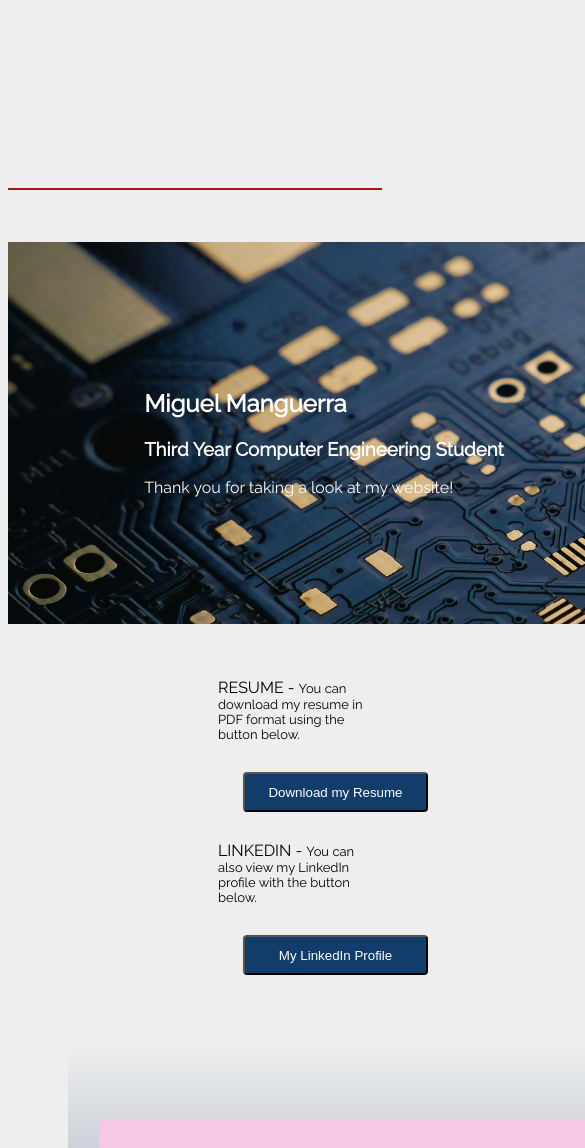
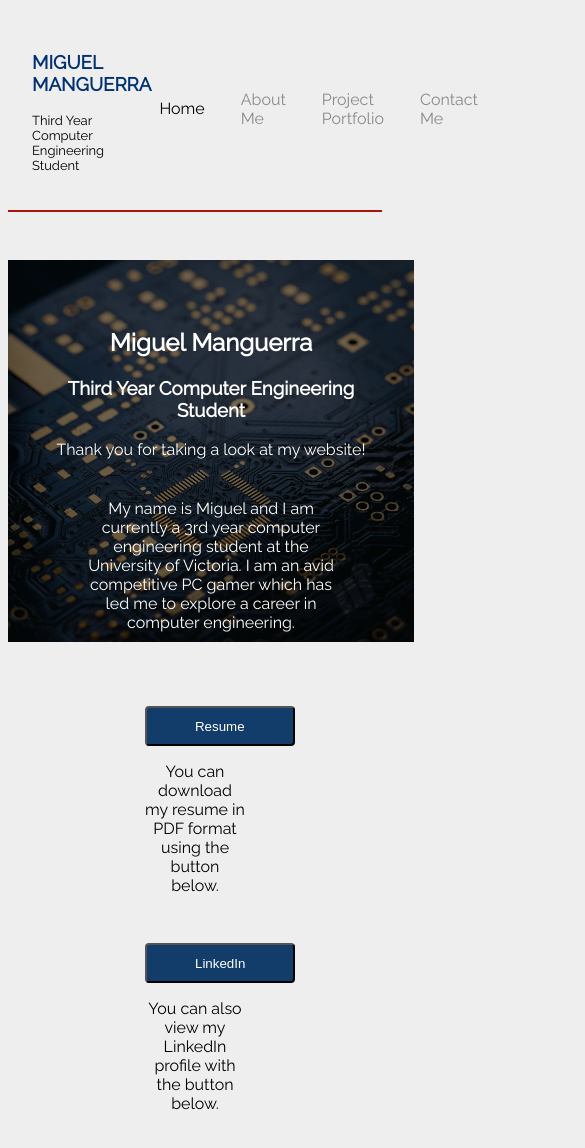
Before and after one commit to peterrwilson99/miguel-portfolio, a plain HTML site: page index.html in a window 390 px wide. Shown: the top 1148 px of the page, 585 px wide, since content can reach past the window. Drawn offline with Linux system fonts and the light colour scheme.

Commit message:
Pita changes

```diff
--- a/index.html
+++ b/index.html
@@ -12,12 +12,21 @@
 
 <body>
 
-    <div class="container">
+    <div class="container" id="toolbar">
         <div class="nav-wrapper">
+
+            <div class="left-side">
+                <div onclick="location.href='index.html';">
+                    <h3>MIGUEL MANGUERRA</h3>
+                    <p class="small-Header">Third Year Computer Engineering Student</p>
+                </div>
+
+            </div>
+
             <div class="right-side">
 
                 <div class="nav-link-wrapper active-nav-link">
-                    <a href="index.HTML">Home</a>
+                    <a href="index.html">Home</a>
                 </div>
 
                 <div class="nav-link-wrapper">
@@ -31,25 +40,17 @@
                 <div class="nav-link-wrapper">
                     <a href="contact.html">Contact Me</a>
                 </div>
-            </div>
 
-            <div class="left-side">
-                <div class="mig-Header">
-                    <h3>MIGUEL MANGUERRA<br></h3>
-                </div>
-
-                <div class="small-Header">
-                    <p><br>Third Year Computer Engineering Student</p>
-                </div>
             </div>
         </div>
 
-    <div class="border-top">
+        <div class="border-top">
 
+        </div>
     </div>
 
     <section id="page-header">
-        <div class="container-md">
+        <div class="bio-titles">
             <h1>
                 Miguel Manguerra
             </h1>
@@ -63,30 +64,34 @@
 
         <div class="mini-bio">
             <div class="p-sm">
-                My name is Miguel and I am currently a 3rd year computer engineering student at the University of Victoria. I am an avid competitive PC gamer which has led me to explore a career in computer engineering.
+                My name is Miguel and I am currently a 3rd year computer engineering student at the University of Victoria.
+                I am an avid competitive PC gamer which has led me to explore a career in computer engineering.
             </div>
         </div>
     </section>
 
     <section id="button-section">
-        <div>
-            <br>RESUME - <span id="smalltext">You can download my resume in PDF format using the button below. </span>
+
+        <div id="links-flex">
+
+            <div class="link-item">
+                <button type="button" class="btn btn-primary btn-lg">Resume</button>
+                <p>You can download my resume in PDF format using the button below.</p>
+            </div>
+
+            <div class="link-item">
+                <button type="button" class="btn btn-primary btn-lg"><a href="https://www.linkedin.com/in/miguelmanguerra/">LinkedIn</a></button>
+                <p>You can also view my LinkedIn profile with the button below.</p>
+            </div>
+
         </div>
-        <div>
-            <button type="button" class="btn btn-primary btn-lg">Download my Resume</button>
-        </div>
-        <div>
-            <br>LINKEDIN - <span id="smalltext">You can also view my LinkedIn profile with the button below. </span>
-        </div>
-        <div>
-            <button type="button" class="btn btn-primary btn-lg">My LinkedIn Profile</button>
-        </div>
+
     </section>
 
     <div class="content-wrapper">
         <div class="two-column-wrapper">
             <div class="image-wrapper">
-                <img src="migoy.jpg">
+                <img src="images/migoy.jpg">
             </div>
             <div class="profile-content-wrapper">
                 <div class="p-sm">
@@ -125,8 +130,8 @@
     <div class="socials">
         <h2 style="color: #123C69"> Miguel Manguerra</h2>
         <div class="social-Img">
-            <img style="padding-right: 12px" src="facebook.png">
-            <img src="instagram.png">
+            <img style="padding-right: 12px" src="images/facebook.png">
+            <img src="images/instagram.png">
         </div>
     </div>
 
--- a/style.css
+++ b/style.css
@@ -19,31 +19,36 @@ body {
 	}
 }
 
+section{
+    margin: 3rem;
+}
+
+a {
+    color: inherit;
+    text-decoration: none;
+  }
+
 /*Nav bar styles*/
 
 .nav-wrapper{ /*move momo makeup to the top right */
     display: flex;
     justify-content: space-between;
-    padding: 38px;
+    padding: 1.5rem;
 }
 
  .right-side{ /*Align the pages to the top right*/
     display: flex;
-    position: relative;
-    top: 45px;
-    left: 1050px;
     justify-content: space-between;
-    font-size: large;
+    align-items: center;
 }
 
 .nav-wrapper > .right-side > div { /*go in nav-wrapper, inside right-side to the div in there*/
     margin-right: 20px;
-    font-size: 0.8em;
     color: black;
 }
 
 .nav-link-wrapper { /*add border below links*/
-    height: 18px;
+    padding: 0.5rem;
     border-bottom: 1px solid transparent;
     transition: border-bottom 0.5s;
 }
@@ -73,30 +78,24 @@ body {
 
 .left-side{ /*Align header in top left*/
     display: flex;
-    position: relative;
-    right: 950px;
-
     color:rgb(0, 49, 114);
 }
 
+.left-side:hover{ /*Align header in top left*/
+    cursor: pointer;
+}
+
 .small-header{
-    position: relative;
-    right: 195px;
-    top: 20px;
     font-size: small;
     color: black;
 }
 
 .border-top { /*Add border between headers and page*/
     position: relative;
-    top: 3px;
-    bottom: 15px;
     border-bottom: 2px solid rgb(170, 21, 11);
 }
 
 .border-bottom {
-    margin-top: 40px;
-    margin-bottom: 50px;
     border-top: 2px solid rgb(170, 21, 11);
 }
 
@@ -104,36 +103,73 @@ body {
     text-align: center;;
 }
 
-.social-Img {
-    padding-right: 10px;
-    margin-top: 30px;
-    margin-bottom: 40px;
+
+/* ID based css */
+
+#links-flex{
+    display: flex;
+    margin: auto;
+    width: min(90%,700px);
+    justify-content: space-between;
 }
 
+@media only screen and (max-width: 600px) {
+
+    #page-header{
+        display: block !important;
+        text-align: center;
+        height: auto;
+    }
+
+    .bio-titles{
+        padding: 2rem;
+    }
+
+    #links-flex{
+      display: block;
+    }
+    .link-item{
+        margin: auto;
+    }
+
+}
+
+
+.link-item{
+    padding: 1rem;
+    width: min(40%,300px);
+    text-align: center;
+}
+
+
+
 /* utility stuff */
+
+.d-flex{
+    display: flex;
+}
 
 #page-header{
     display:grid;
     grid-template-columns: 1fr 1.25fr;
     padding: 1rem;
-    background-image: url("header-bg.jpg");
+    background: linear-gradient( rgba(0, 0, 0, 0.5), rgba(0, 0, 0, 0.5) ), url("images/header-bg.jpg");
+    /* background-image: url("images/header-bg.jpg"); */
     background-position: center;
     background-size: cover;
-    margin-left: auto;
-    margin-right: auto;
+    margin-inline: auto;
     position: relative;
-    top: 55px;
-    width: 1350px;
+    width: min(100%,1350px);
     height: 350px;
     color:white;
 }
 
-.container-md {
+.bio-titles {
     margin: auto;
 }
 
 .mini-bio {
-    width: 50%;
+    width: 75%;
     margin: auto;
     text-align: center;
 }
@@ -142,11 +178,6 @@ body {
     padding: 0.5rem;
 }
 
-#button-section{
-    margin-top: 90px;
-    margin-left: 210px;
-
-}
 
 .btn{
     padding: 0.5rem;
@@ -154,14 +185,12 @@ body {
     background-position: center;
     color: white;
     border-radius: 4px;
-    margin-top: 30px;
-    margin-left: 25px;
-    margin-bottom: 10px;
-    width: 185px;
+    padding-left: 3rem;
+    padding-right: 3rem;
     height: 40px
 }
 
-#smalltext{
+.smalltext{
     font-size: small;
 }
 
@@ -179,9 +208,7 @@ body {
     width: 1385px;
     height: 660px;
     position: relative;
-    left: 30px;
-    top: 30px;
-    right: 30px;
+    margin: auto;
     background-image: linear-gradient(to bottom,#EEEEEE, #123C69);
 }
 
```
Also changed, not shown: about.html (+15 -14 lines), contact.html (+15 -14 lines), portfolio.html (+15 -14 lines), images/facebook.png (renamed from facebook.png), images/header-bg.jpg (renamed from header-bg.jpg), images/instagram.png (renamed from instagram.png), images/migoy.jpg (renamed from migoy.jpg), images/pc.jpg (renamed from pc.jpg), testheader.jpg (deleted).
